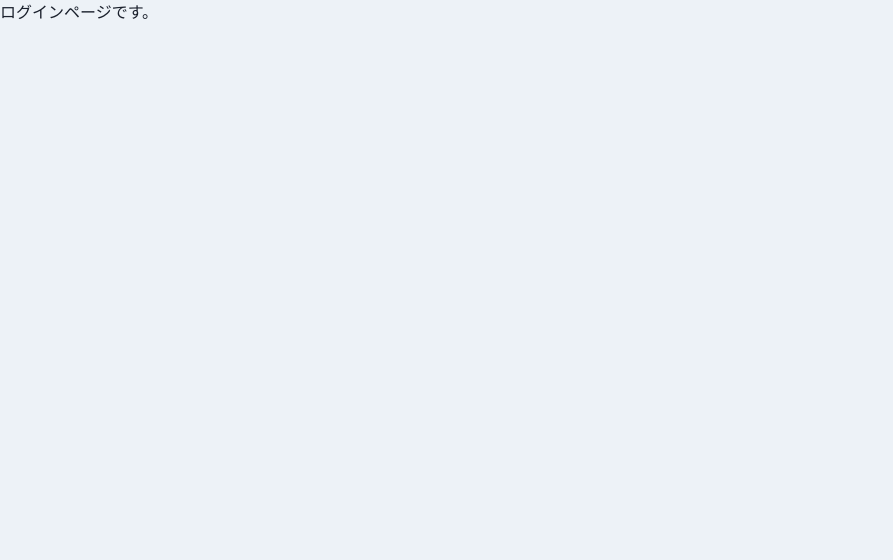
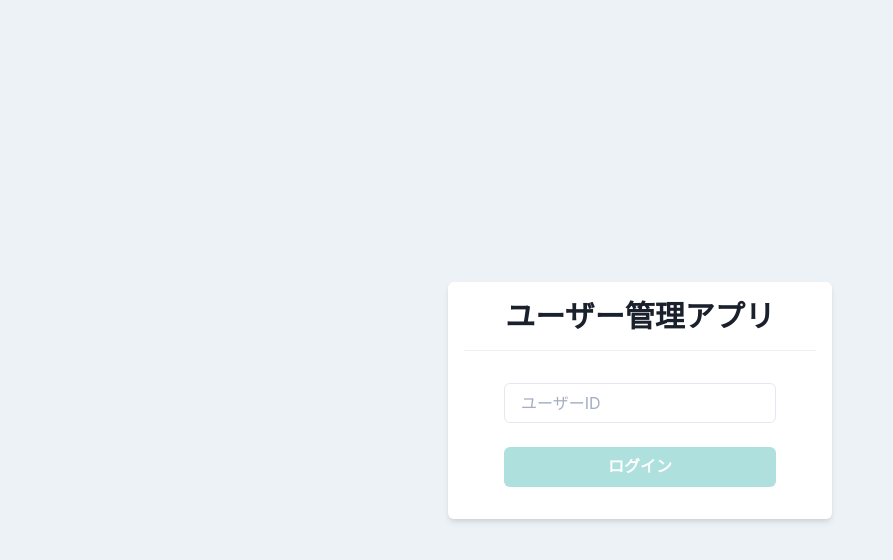
Before and after one commit to ikeshi13/React_application, a React (Create React App) app: page / in a window 1280 px wide. Shown: the top 560 px of the page, without its empty margins (0-893 px from the left). Built offline with nearby package versions, Linux system fonts and the light colour scheme.

Commit message:
機能更新

```diff
--- /dev/null
+++ b/src/components/atoms/buttom/MenuIconButtom.tsx
@@ -0,0 +1,12 @@
+import { FC, memo } from "react";
+import { HamburgerIcon } from "@chakra-ui/icons";
+import { IconButton } from "@chakra-ui/react";
+
+type Props = {
+  onOpen: () => void;
+};
+
+export const MenuIconButom: FC<Props> = memo((props) => {
+  const { onOpen } = props;
+  return <IconButton aria-label="メニューボタン" icon={<HamburgerIcon />} size="sm" variant={"unstyled"} display={{ base: "block", md: "none" }} onClick={onOpen} />;
+});
--- /dev/null
+++ b/src/components/atoms/buttom/PrimaruButtom.tsx
@@ -0,0 +1,18 @@
+import { FC, memo, ReactNode } from "react";
+import { Button } from "@chakra-ui/react";
+
+type Props = {
+  children: ReactNode;
+  disabled?: boolean;
+  loading?: boolean;
+  onClick: () => void;
+};
+
+export const PrimaryButtom: FC<Props> = memo((props) => {
+  const { children, disabled = false, loading = false, onClick } = props;
+  return (
+    <Button bg="teal.400" color="white" _hover={{ opacity: 0.8 }} onClick={onClick} isLoading={loading} disabled={disabled || loading}>
+      {children}
+    </Button>
+  );
+});
--- /dev/null
+++ b/src/components/molecules/MenuDrower.tsx
@@ -0,0 +1,34 @@
+import { FC, memo } from "react";
+import { Button, Drawer, DrawerBody, DrawerContent, DrawerOverlay } from "@chakra-ui/react";
+
+type Props = {
+  onClose: () => void;
+  isOpen: boolean;
+  onClickHome: () => void;
+  onClickUserManagement: () => void;
+  onClickSetting: () => void;
+};
+
+export const MenuDrower: FC<Props> = memo((props) => {
+  const { onClose, isOpen, onClickHome, onClickUserManagement, onClickSetting } = props;
+
+  return (
+    <Drawer placement="left" size="xs" onClose={onClose} isOpen={isOpen}>
+      <DrawerOverlay>
+        <DrawerContent>
+          <DrawerBody p={0} bg="gray.100">
+            <Button w="100%" onClick={onClickHome}>
+              TOP
+            </Button>
+            <Button w="100%" onClick={onClickUserManagement}>
+              ユーザー一覧
+            </Button>
+            <Button w="100%" onClick={onClickSetting}>
+              設定
+            </Button>
+          </DrawerBody>
+        </DrawerContent>
+      </DrawerOverlay>
+    </Drawer>
+  );
+});
--- a/src/components/organisms/layout/Header.tsx
+++ b/src/components/organisms/layout/Header.tsx
@@ -1,36 +1,34 @@
 import { Box, Button, Drawer, DrawerBody, DrawerContent, DrawerOverlay, Flex, Heading, IconButton, Link, useDisclosure } from "@chakra-ui/react";
-import { memo, VFC } from "react";
-import { HamburgerIcon } from "@chakra-ui/icons";
+import { memo, useCallback, VFC } from "react";
+import { useHistory } from "react-router-dom";
+import { MenuIconButom } from "../../atoms/buttom/MenuIconButtom";
+import { MenuDrower } from "../../molecules/MenuDrower";
 
 export const Header: VFC = memo(() => {
   const { isOpen, onOpen, onClose } = useDisclosure();
+  const history = useHistory();
+
+  const onClickHome = useCallback(() => history.push("/home"), []);
+  const onClickUserManagement = useCallback(() => history.push("/home/user_management"), []);
+  const onClickSetting = useCallback(() => history.push("/home/Setting"), []);
+
   return (
     <>
       <Flex as="nav" bg="teal.500" color="gray.50" align="center" justify="space-between" padding={{ base: 3, md: 5 }}>
-        <Flex align={"center"} as="a" mr={8} _hover={{ cursor: "pointer" }}>
+        <Flex align={"center"} as="a" mr={8} _hover={{ cursor: "pointer" }} onClick={onClickHome}>
           <Heading as="h1" fontSize={{ base: "md", md: "lg" }}>
             ユーザー管理アプリ
           </Heading>
         </Flex>
         <Flex align={"center"} fontSize="sm" flexGrow={2} display={{ base: "none", md: "flex" }}>
           <Box pr={4}>
-            <Link>ユーザー一覧</Link>
+            <Link onClick={onClickUserManagement}>ユーザー一覧</Link>
           </Box>
-          <Link>設定</Link>
+          <Link onClick={onClickSetting}>設定</Link>
         </Flex>
-        <IconButton aria-label="メニューボタン" icon={<HamburgerIcon />} size="sm" variant={"unstyled"} display={{ base: "block", md: "none" }} onClick={onOpen} />
+        <MenuIconButom onOpen={onOpen} />
       </Flex>
-      <Drawer placement="left" size="xs" onClose={onClose} isOpen={isOpen}>
-        <DrawerOverlay>
-          <DrawerContent>
-            <DrawerBody p={0} bg="gray.100">
-              <Button w="100%">TOP</Button>
-              <Button w="100%">ユーザー一覧</Button>
-              <Button w="100%">設定</Button>
-            </DrawerBody>
-          </DrawerContent>
-        </DrawerOverlay>
-      </Drawer>
+      <MenuDrower onClose={onClose} isOpen={isOpen} onClickHome={onClickHome} onClickUserManagement={onClickUserManagement} onClickSetting={onClickSetting} />
     </>
   );
 });
--- /dev/null
+++ b/src/components/organisms/user/userCard.tsx
@@ -0,0 +1,25 @@
+import { Box, Image, Stack, Text } from "@chakra-ui/react";
+import { FC, memo } from "react";
+
+type Props = {
+  imageURL: string;
+  userName: string;
+  name: string;
+};
+
+export const UserCard: FC<Props> = memo((props) => {
+  const { imageURL, userName, name } = props;
+  return (
+    <Box w="260px" h="260px" bg="white" borderRadius="10px" shadow="md" p="4" _hover={{ cursor: "pointer", opacity: "0.8" }}>
+      <Stack textAlign="center">
+        <Image borderRadius="full" boxSize="160px" src={imageURL} alt={userName} m="auto" />
+        <Text fontSize="lg" fontWeight="bold">
+          {userName}
+        </Text>
+        <Text fontSize="sm" color={"gray"}>
+          {name}
+        </Text>
+      </Stack>
+    </Box>
+  );
+});
--- a/src/components/pages/Login.tsx
+++ b/src/components/pages/Login.tsx
@@ -1,5 +1,29 @@
-import { FC, memo } from "react";
+import { Box, Divider, Flex, Heading, Input, Stack } from "@chakra-ui/react";
+import { ChangeEvent, FC, memo, useState } from "react";
+import { useAuth } from "../../hooks/useAuth";
+import { PrimaryButtom } from "../atoms/buttom/PrimaruButtom";
 
-export const Login :FC = memo(() => {
-    return <p>ログインページです。</p>
-})
+export const Login: FC = memo(() => {
+  const [userId, setUserId] = useState("");
+  const { login, loading } = useAuth();
+
+  const onChangeUserId = (e: ChangeEvent<HTMLInputElement>) => setUserId(e.target.value);
+
+  const onClickLogin = () => login(userId);
+  return (
+    <Flex align="center" justify="center" height="100vh">
+      <Box bg="white" w="sm" p={4} borderRadius="md" shadow="md">
+        <Heading as="h1" size="lg" textAlign="center">
+          ユーザー管理アプリ
+        </Heading>
+        <Divider my={4} />
+        <Stack spacing={6} py={4} px={10}>
+          <Input placeholder="ユーザーID" value={userId} onChange={onChangeUserId} />
+          <PrimaryButtom disabled={userId === ""} loading={loading} onClick={onClickLogin}>
+            ログイン
+          </PrimaryButtom>
+        </Stack>
+      </Box>
+    </Flex>
+  );
+});
--- a/src/components/pages/UserManagement.tsx
+++ b/src/components/pages/UserManagement.tsx
@@ -1,5 +1,26 @@
-import { FC, memo } from "react";
+import { Center, Spinner, Wrap, WrapItem } from "@chakra-ui/react";
+import { FC, memo, useEffect } from "react";
+import { UserCard } from "../organisms/user/userCard";
+import { useAllusers } from "../../hooks/useAllusers";
 
-export const UserManagement :FC = memo(() => {
-    return <p>ユーザー管理ページです。</p>
-})
+export const UserManagement: FC = memo(() => {
+  const { getUsers, users, loading } = useAllusers();
+  useEffect(() => getUsers(), []);
+  return (
+    <>
+      {loading ? (
+        <Center h={"100vh"}>
+          <Spinner />
+        </Center>
+      ) : (
+        <Wrap p={{ base: "4", md: "10" }}>
+          {users.map((user) => (
+            <WrapItem key={user.id} mx={"auto"}>
+              <UserCard imageURL="https://source.unsplash.com/random" userName={user.username} name={user.name} />
+            </WrapItem>
+          ))}
+        </Wrap>
+      )}
+    </>
+  );
+});
--- /dev/null
+++ b/src/hooks/useAllusers.ts
@@ -0,0 +1,24 @@
+import axios from "axios";
+import { useCallback, useState } from "react";
+import { User } from "../types/api/user";
+import { useMessage } from "./useMessage";
+
+export const useAllusers = () => {
+  const [loading, setLoading] = useState<boolean>(false);
+  const [users, setUsers] = useState<Array<User>>([]);
+  const { showMessage } = useMessage();
+
+  const getUsers = useCallback(() => {
+    setLoading(true);
+    axios
+      .get<Array<User>>("https://jsonplaceholder.typicode.com/users")
+      .then((res) => setUsers(res.data))
+      .catch(() => {
+        showMessage({ title: "ユーザー取得に失敗しました。", status: "error" });
+      })
+      .finally(() => {
+        setLoading(false);
+      });
+  }, [showMessage]);
+  return { getUsers, loading, users };
+};
--- /dev/null
+++ b/src/hooks/useAuth.ts
@@ -0,0 +1,32 @@
+import { useCallback, useState } from "react";
+import axios from "axios";
+import { User } from "../types/api/user";
+import { useHistory } from "react-router-dom";
+import { useMessage } from "./useMessage";
+
+export const useAuth = () => {
+  const history = useHistory();
+  const { showMessage } = useMessage();
+
+  const [loading, setLoading] = useState(false);
+
+  const login = useCallback(
+    (id: string) => {
+      setLoading(true);
+      axios
+        .get<User>(`https://jsonplaceholder.typicode.com/users/${id}`)
+        .then((res) => {
+          if (res.data) {
+            showMessage({ title: "ログインしました。", status: "success" });
+            history.push("/home");
+          } else {
+            showMessage({ title: "ユーザーがみつかりません。", status: "error" });
+          }
+        })
+        .catch(() => showMessage({ title: "ログインできません。", status: "error" }))
+        .finally(() => setLoading(false));
+    },
+    [history, showMessage]
+  );
+  return { login, loading };
+};
--- /dev/null
+++ b/src/hooks/useMessage.ts
@@ -0,0 +1,25 @@
+import { useToast } from "@chakra-ui/react";
+import { useCallback } from "react";
+
+type Props = {
+  title: string;
+  status: "info" | "warning" | "success" | "error";
+};
+
+export const useMessage = () => {
+  const toast = useToast();
+  const showMessage = useCallback(
+    (props: Props) => {
+      const { title, status } = props;
+      toast({
+        title,
+        status,
+        position: "top",
+        duration: 2000,
+        isClosable: true,
+      });
+    },
+    [toast]
+  );
+  return { showMessage };
+};
--- /dev/null
+++ b/src/types/api/user.ts
@@ -0,0 +1,23 @@
+export type User = {
+  id: number;
+  name: string;
+  username: string;
+  email: string;
+  address: {
+    street: string;
+    suite: string;
+    city: string;
+    zipcode: string;
+    geo: {
+      lat: string;
+      lng: string;
+    };
+  };
+  phone: string;
+  website: string;
+  company: {
+    name: string;
+    catchPhrase: string;
+    bs: string;
+  };
+};
```
